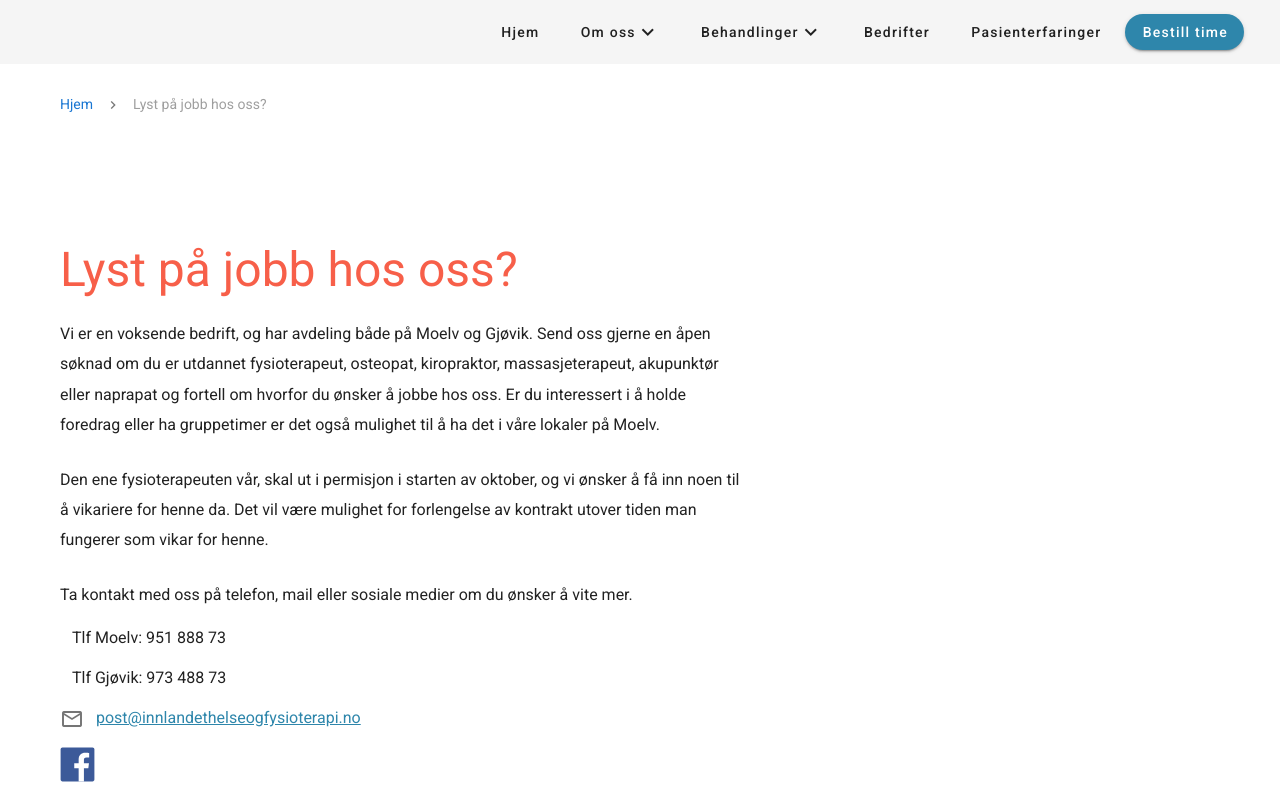
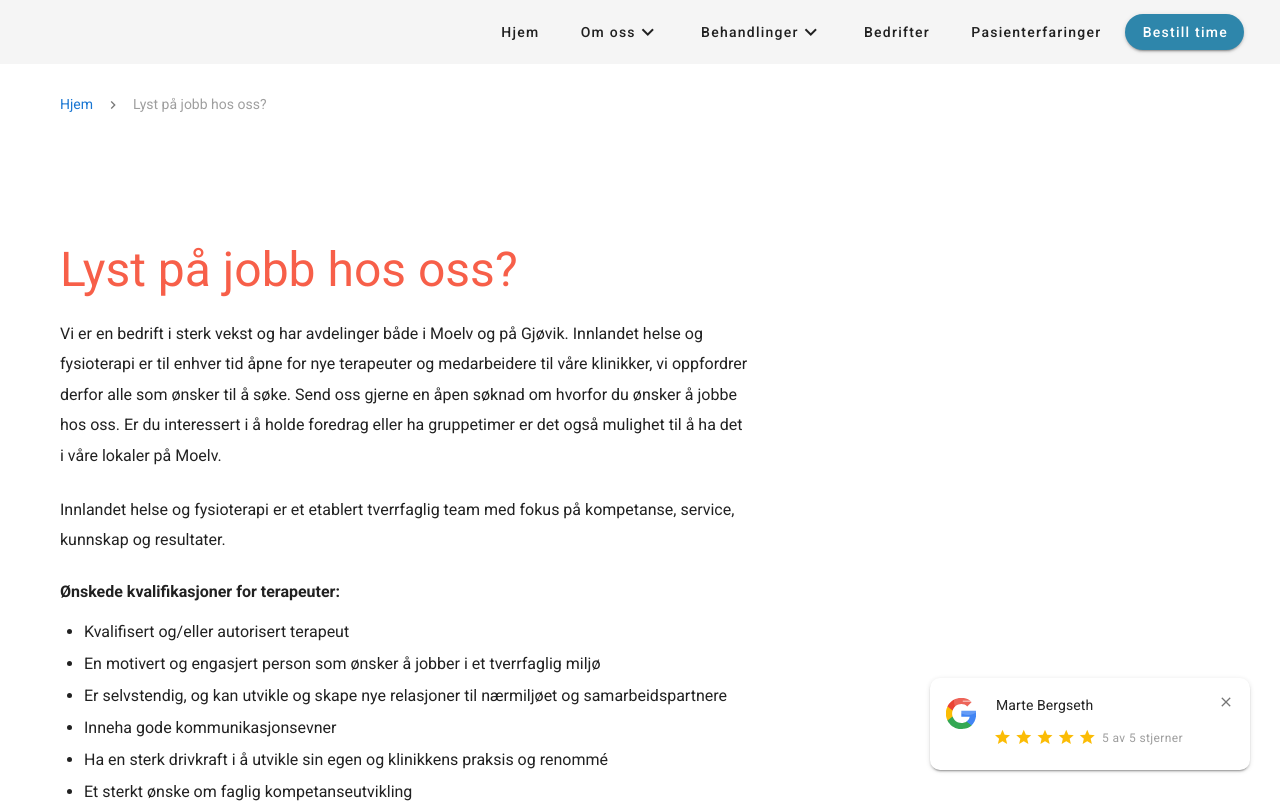
Before and after one commit to disastersystem/ihf, a Vue app: page /jobb in a window 1280 px wide. Shown: the top 803 px of the page. Built offline with nearby package versions, Linux system fonts and the light colour scheme.

Commit message:
New "Lyst på jobb hos oss?" text.

```diff
--- a/src/App.vue
+++ b/src/App.vue
@@ -327,7 +327,7 @@ export default {
           },
           {
             name: 'Akupunktur',
-            link: 'Akupunktur'
+            link: 'akupunktur'
           },
           {
             name: 'Fotterapi',
--- a/src/router/index.js
+++ b/src/router/index.js
@@ -88,7 +88,7 @@ const routes = [
   },
   {
     path: '/akupunktur',
-    name: 'acupuncture',
+    name: 'akupunktur',
     component: () => import('@/views/treatments/Acupuncture.vue'),
     meta: { scrollToTop: true }
   },
--- a/src/views/Home.vue
+++ b/src/views/Home.vue
@@ -218,7 +218,7 @@ export default {
         image: '',
         ratio: 1.5,
         bookingBtn: true,
-        link: 'massasje',
+        link: 'akupunktur',
         text: ``
       },
       {
--- a/src/views/Work.vue
+++ b/src/views/Work.vue
@@ -23,19 +23,31 @@
           <h1 class="display-2">Lyst på jobb hos oss?</h1>
 
           <p class="line-height-18 mt-6">
-            Vi er en voksende bedrift, og har avdeling både på Moelv og Gjøvik. Send oss gjerne en åpen søknad om du er utdannet
-            fysioterapeut, osteopat, kiropraktor, massasjeterapeut, akupunktør eller naprapat og fortell om hvorfor du ønsker å jobbe hos oss.
-            Er du interessert i å holde foredrag eller ha gruppetimer er det også mulighet til å ha det i våre lokaler på Moelv.
+            Vi er en bedrift i sterk vekst og har avdelinger både i Moelv og på Gjøvik.
+            Innlandet helse og fysioterapi er til enhver tid åpne for nye terapeuter og medarbeidere
+            til våre klinikker, vi oppfordrer derfor alle som ønsker til å søke. Send oss gjerne en
+            åpen søknad om hvorfor du ønsker å jobbe hos oss. Er du interessert i å holde foredrag
+            eller ha gruppetimer er det også mulighet til å ha det i våre lokaler på Moelv.
           </p>
           <p class="line-height-18 mt-6">
-            Den ene fysioterapeuten vår, skal ut i permisjon i starten av oktober, og vi ønsker å få inn noen til å vikariere for henne da.
-            Det vil være mulighet for forlengelse av kontrakt utover tiden man fungerer som vikar for henne.
-          </p>
-          <p class="line-height-18 mt-6">
-            Ta kontakt med oss på telefon, mail eller sosiale medier om du ønsker å vite mer.
+            Innlandet helse og fysioterapi er et etablert tverrfaglig team med fokus på kompetanse,
+            service, kunnskap og resultater.
           </p>
 
-          <div class="mt-4" style="display: flex;">
+          <!-- <p class="line-height-18 mt-6">
+          </p> -->
+          <h4 class="mt-6">Ønskede kvalifikasjoner for terapeuter:</h4>
+          <ul>
+            <li class="mt-4">Kvalifisert og/eller autorisert terapeut</li>
+            <li class="mt-2">En motivert og engasjert person som ønsker å jobber i et tverrfaglig miljø</li>
+            <li class="mt-2">Er selvstendig, og kan utvikle og skape nye relasjoner til nærmiljøet og samarbeidspartnere</li>
+            <li class="mt-2">Inneha gode kommunikasjonsevner</li>
+            <li class="mt-2">Ha en sterk drivkraft i å utvikle sin egen og klinikkens praksis og renommé</li>
+            <li class="mt-2">Et sterkt ønske om faglig kompetanseutvikling</li>
+            <li class="mt-2">Er åpen for å arbeide ute i bedrifter ved behov</li>
+          </ul>
+
+          <div class="mt-12" style="display: flex;">
             <div class="mr-3">
               <v-icon>mdi-cellphone-iphone</v-icon>
             </div>
@@ -59,14 +71,14 @@
             </div>
           </div>
 
-          <div class="mt-4">
+          <!-- <div class="mt-4">
             <div>
               <a href="https://www.facebook.com/innlandethelseogfysio/" target="_blank" style="text-decoration: none; margin-left: 0; padding-left: 0;">
-                <!-- <v-icon large color="rgb(66, 103, 178)">mdi-facebook-box</v-icon> -->
+                <v-icon large color="rgb(66, 103, 178)">mdi-facebook-box</v-icon>
                 <img src="@/assets/facebook.svg" alt="Facebook link" style="width: 35px;">
               </a>
             </div>
-          </div>
+          </div> -->
         </v-col>
 
         <v-col style="max-width: 550px;">
```
